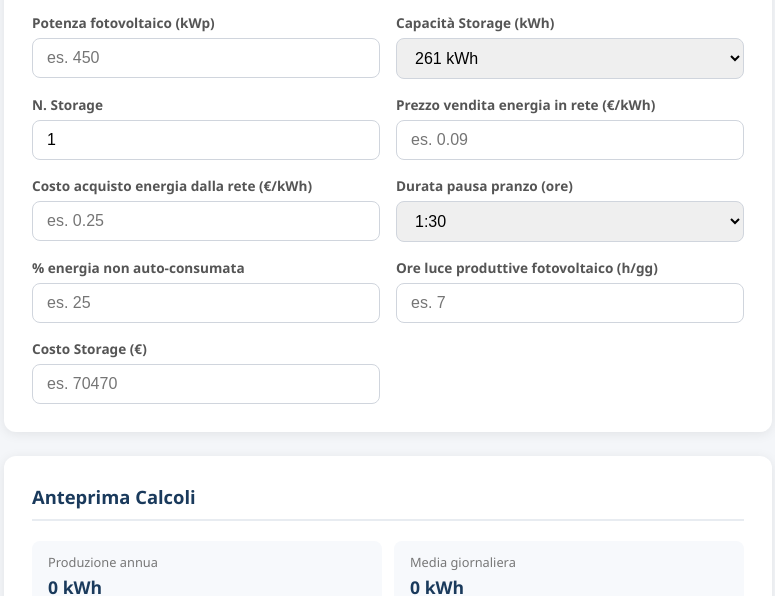
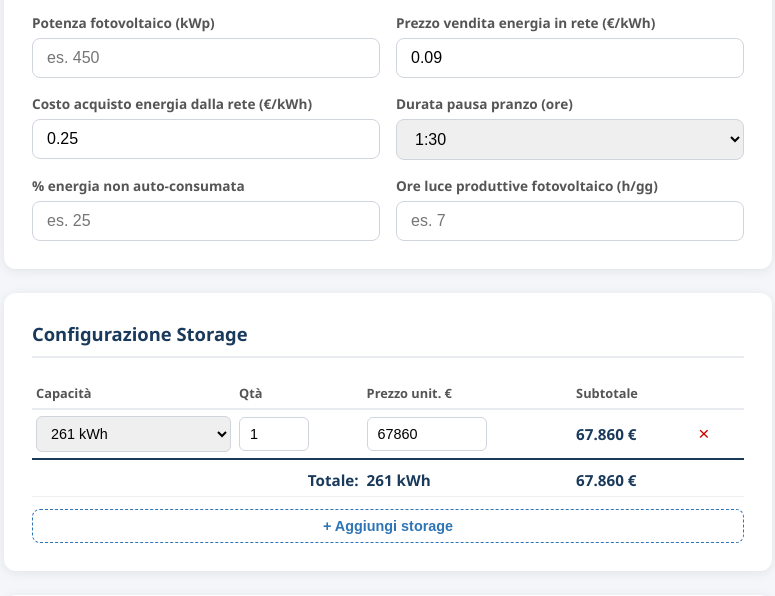
Before and after one commit to gioballagio-hub/generatore-valutazione-storage, a website: page index.html in a window 1280 px wide. Shown: the part 363-959 px from the top of the page, without its empty margins (252-1027 px from the left). Drawn offline with Linux system fonts and the light colour scheme.

Commit message:
Multi-storage: tabella dinamica con listino prezzi, combinazioni diverse, dashboard e documenti aggiornati

```diff
--- a/index.html
+++ b/index.html
@@ -25,6 +25,16 @@
     .calc-item .value { font-size: 1.1rem; font-weight: 700; color: #1a3a5c; }
     .calc-item.highlight { background: #e8f4e8; }
     .calc-item.highlight .value { color: #2d7a2d; }
+    .storage-table { width: 100%; border-collapse: collapse; margin-bottom: 12px; }
+    .storage-table th { text-align: left; font-size: 0.8rem; color: #555; padding: 6px 4px; border-bottom: 2px solid #e8ecf1; }
+    .storage-table td { padding: 6px 4px; border-bottom: 1px solid #f0f0f0; vertical-align: middle; }
+    .storage-table select, .storage-table input { padding: 8px 10px; border: 1.5px solid #d0d5dd; border-radius: 6px; font-size: 0.9rem; width: 100%; }
+    .storage-table .subtotale { font-weight: 600; color: #1a3a5c; font-size: 0.95rem; white-space: nowrap; }
+    .storage-table .btn-rm { background: none; border: none; color: #c00; font-size: 1.2rem; cursor: pointer; padding: 4px 8px; border-radius: 4px; }
+    .storage-table .btn-rm:hover { background: #fee; }
+    .storage-totale td { padding-top: 10px; border-top: 2px solid #1a3a5c; font-size: 0.95rem; color: #1a3a5c; }
+    .btn-add-storage { background: none; border: 1.5px dashed #2e75b6; color: #2e75b6; padding: 8px 16px; border-radius: 8px; font-size: 0.9rem; cursor: pointer; font-weight: 600; width: 100%; }
+    .btn-add-storage:hover { background: #f0f6ff; }
     .btn-row { display: flex; gap: 12px; }
     .btn { display: block; width: 100%; padding: 14px; background: #2e75b6; color: #fff; border: none; border-radius: 10px; font-size: 1.05rem; font-weight: 600; cursor: pointer; transition: background 0.2s; }
     .btn:hover { background: #1e5a96; }
@@ -74,30 +84,12 @@
           <input type="number" id="potenzaFTV" value="" step="1" min="1" placeholder="es. 450">
         </div>
         <div class="form-group">
-          <label for="capacitaStorage">Capacit&agrave; Storage (kWh)</label>
-          <select id="capacitaStorage">
-            <option value="10">10 kWh</option>
-            <option value="15">15 kWh</option>
-            <option value="20">20 kWh</option>
-            <option value="25">25 kWh</option>
-            <option value="30">30 kWh</option>
-            <option value="261" selected>261 kWh</option>
-            <option value="1075">1.075 kWh (~1 MWh)</option>
-            <option value="3350">3.350 kWh (~3,35 MWh)</option>
-            <option value="4180">4.180 kWh (~4,18 MWh)</option>
-          </select>
-        </div>
-        <div class="form-group">
-          <label for="nStorage">N. Storage</label>
-          <input type="number" id="nStorage" value="1" step="1" min="1" max="20">
-        </div>
-        <div class="form-group">
           <label for="prezzoVendita">Prezzo vendita energia in rete (&euro;/kWh)</label>
-          <input type="number" id="prezzoVendita" value="" step="0.01" min="0" placeholder="es. 0.09">
+          <input type="number" id="prezzoVendita" value="0.09" step="0.01" min="0">
         </div>
         <div class="form-group">
           <label for="costoAcquisto">Costo acquisto energia dalla rete (&euro;/kWh)</label>
-          <input type="number" id="costoAcquisto" value="" step="0.01" min="0" placeholder="es. 0.25">
+          <input type="number" id="costoAcquisto" value="0.25" step="0.01" min="0">
         </div>
         <div class="form-group">
           <label for="orePausa">Durata pausa pranzo (ore)</label>
@@ -124,11 +116,32 @@
           <label for="oreLuce">Ore luce produttive fotovoltaico (h/gg)</label>
           <input type="number" id="oreLuce" value="" step="0.5" min="1" max="14" placeholder="es. 7">
         </div>
-        <div class="form-group">
-          <label for="costoStorage">Costo Storage (&euro;)</label>
-          <input type="number" id="costoStorage" value="" step="1" min="0" placeholder="es. 70470">
-        </div>
       </div>
+    </div>
+
+    <div class="card">
+      <h2>Configurazione Storage</h2>
+      <table class="storage-table" id="storageTable">
+        <thead>
+          <tr>
+            <th>Capacit&agrave;</th>
+            <th>Qt&agrave;</th>
+            <th>Prezzo unit. &euro;</th>
+            <th>Subtotale</th>
+            <th></th>
+          </tr>
+        </thead>
+        <tbody id="storageBody"></tbody>
+        <tfoot>
+          <tr class="storage-totale">
+            <td colspan="2" style="text-align:right; font-weight:700;">Totale:</td>
+            <td id="storageTotCap" style="font-weight:700;">-</td>
+            <td id="storageTotCosto" style="font-weight:700;">-</td>
+            <td></td>
+          </tr>
+        </tfoot>
+      </table>
+      <button type="button" class="btn-add-storage" onclick="aggiungiRigaStorage()">+ Aggiungi storage</button>
     </div>
 
     <div class="card">
@@ -319,31 +332,111 @@ E.P.C. (Energy Performance Contract) — nessun investimento iniziale, remuneraz
   <script>
     const { Document, Packer, Paragraph, TextRun, AlignmentType, BorderStyle, LevelFormat, ImageRun, Table, TableRow, TableCell, WidthType, ShadingType, VerticalAlign, TabStopType, TabStopPosition, Header, PageBreak } = docx;
 
+    // Listino prezzi storage
+    var LISTINO = { 10: 3900, 15: 5850, 20: 7800, 25: 9750, 30: 11700, 261: 67860, 1075: 279500, 3350: 871000, 4180: 1086800 };
+    var CAPACITA_OPTIONS = [10, 15, 20, 25, 30, 261, 1075, 3350, 4180];
+
+    function creaSelectCapacita(selVal) {
+      var sel = '<select onchange="onStorageChange(this)">';
+      CAPACITA_OPTIONS.forEach(function(c) {
+        var label = c >= 1000 ? (c / 1000).toFixed(c % 1000 === 0 ? 0 : c === 1075 ? 3 : 2).replace('.', ',') + ' MWh' : c + ' kWh';
+        sel += '<option value="' + c + '"' + (c === selVal ? ' selected' : '') + '>' + label + '</option>';
+      });
+      sel += '</select>';
+      return sel;
+    }
+
+    function aggiungiRigaStorage(cap, qty, prezzo) {
+      var c = cap || 261;
+      var q = qty || 1;
+      var p = prezzo || LISTINO[c] || 0;
+      var tbody = document.getElementById('storageBody');
+      var tr = document.createElement('tr');
+      tr.innerHTML = '<td>' + creaSelectCapacita(c) + '</td>' +
+        '<td><input type="number" value="' + q + '" min="1" step="1" onchange="aggiornaStorage()" style="width:70px;"></td>' +
+        '<td><input type="number" value="' + p + '" min="0" step="1" onchange="aggiornaStorage()" style="width:120px;"></td>' +
+        '<td class="subtotale">-</td>' +
+        '<td><button type="button" class="btn-rm" onclick="rimuoviRigaStorage(this)" title="Rimuovi">&times;</button></td>';
+      tbody.appendChild(tr);
+      aggiornaStorage();
+    }
+
+    function rimuoviRigaStorage(btn) {
+      var tbody = document.getElementById('storageBody');
+      if (tbody.rows.length <= 1) return;
+      btn.closest('tr').remove();
+      aggiornaStorage();
+    }
+
+    function onStorageChange(sel) {
+      var cap = parseInt(sel.value);
+      var tr = sel.closest('tr');
+      var prezzoInput = tr.querySelectorAll('input')[1];
+      if (LISTINO[cap] !== undefined) prezzoInput.value = LISTINO[cap];
+      aggiornaStorage();
+    }
+
+    function getStorageRighe() {
+      var righe = [];
+      var rows = document.getElementById('storageBody').rows;
+      for (var i = 0; i < rows.length; i++) {
+        var sel = rows[i].querySelector('select');
+        var inputs = rows[i].querySelectorAll('input');
+        righe.push({
+          capacita: parseInt(sel.value) || 0,
+          quantita: parseInt(inputs[0].value) || 1,
+          prezzoUnitario: parseFloat(inputs[1].value) || 0,
+        });
+      }
+      return righe;
+    }
+
+    function aggiornaStorage() {
+      var righe = getStorageRighe();
+      var totCap = 0, totCosto = 0;
+      var rows = document.getElementById('storageBody').rows;
+      for (var i = 0; i < righe.length; i++) {
+        var sub = righe[i].capacita * righe[i].quantita;
+        var subCosto = righe[i].prezzoUnitario * righe[i].quantita;
+        totCap += sub;
+        totCosto += subCosto;
+        rows[i].querySelector('.subtotale').textContent = fmtNum(subCosto) + ' \u20AC';
+      }
+      document.getElementById('storageTotCap').textContent = fmtNum(totCap) + ' kWh';
+      document.getElementById('storageTotCosto').textContent = fmtNum(totCosto) + ' \u20AC';
+      aggiornaPreview();
+    }
+
     function getInputs() {
+      var righe = getStorageRighe();
+      var capacitaTotale = 0, costoStorageTotale = 0;
+      righe.forEach(function(r) {
+        capacitaTotale += r.capacita * r.quantita;
+        costoStorageTotale += r.prezzoUnitario * r.quantita;
+      });
       return {
         nomeAzienda: document.getElementById('nomeAzienda').value.trim(),
         kWp: parseFloat(document.getElementById('potenzaFTV').value) || 0,
         prezzoVendita: parseFloat(document.getElementById('prezzoVendita').value) || 0,
         costoAcquisto: parseFloat(document.getElementById('costoAcquisto').value) || 0,
         orePausa: parseFloat(document.getElementById('orePausa').value) || 0,
-        capacitaStorage: parseFloat(document.getElementById('capacitaStorage').value) || 0,
-        nStorage: parseInt(document.getElementById('nStorage').value) || 1,
         pctNonConsumata: parseFloat(document.getElementById('pctNonConsumata').value) || 25,
         oreLuce: parseFloat(document.getElementById('oreLuce').value) || 7,
-        costoStorage: parseFloat(document.getElementById('costoStorage').value) || 0,
+        storageRighe: righe,
+        capacitaTotale: capacitaTotale,
+        costoStorageTotale: costoStorageTotale,
       };
     }
 
     function calcola(inp) {
       const produzioneAnnua = inp.kWp * 1200;
       const mediaGiornaliera = Math.round(produzioneAnnua / 365);
-      const kWhPerOra = Math.round(mediaGiornaliera / inp.oreLuce);
+      const kWhPerOra = Math.round(mediaGiornaliera / (inp.oreLuce || 7));
       const pctNC = (inp.pctNonConsumata || 25) / 100;
       const energiaImmessa = Math.round(produzioneAnnua * pctNC);
       const delta = inp.costoAcquisto - inp.prezzoVendita;
-      const n = inp.nStorage || 1;
-      const capacitaTotale = inp.capacitaStorage * n;
-      const costoStorageTotale = inp.costoStorage * n;
+      const capacitaTotale = inp.capacitaTotale || 0;
+      const costoStorageTotale = inp.costoStorageTotale || 0;
       const kWhCalcolati = Math.round(kWhPerOra * inp.orePausa);
       const superaCap = kWhCalcolati > capacitaTotale;
       const kWhAccPomeriggio = superaCap ? capacitaTotale : kWhCalcolati;
@@ -352,7 +445,7 @@ E.P.C. (Energy Performance Contract) — nessun investimento iniziale, remuneraz
       const risparmioTotale = risparmioA + risparmioB;
       const costoEffettivo = Math.floor(costoStorageTotale * (1 - 0.672));
       const payback = risparmioTotale > 0 ? (costoEffettivo / risparmioTotale) : 0;
-      return { produzioneAnnua, mediaGiornaliera, kWhPerOra, energiaImmessa, delta, kWhCalcolati, kWhAccPomeriggio, superaCap, risparmioA, risparmioB, risparmioTotale, costoEffettivo, payback, capacitaTotale, costoStorageTotale, nStorage: n };
+      return { produzioneAnnua, mediaGiornaliera, kWhPerOra, energiaImmessa, delta, kWhCalcolati, kWhAccPomeriggio, superaCap, risparmioA, risparmioB, risparmioTotale, costoEffettivo, payback, capacitaTotale, costoStorageTotale, storageRighe: inp.storageRighe };
     }
 
     function fmtNum(n) { return n.toLocaleString('it-IT'); }
@@ -470,13 +563,34 @@ E.P.C. (Energy Performance Contract) — nessun investimento iniziale, remuneraz
     fetch('logo-expofin.png').then(function(r) { return r.arrayBuffer(); }).then(function(buf) { expofinLogoData = new Uint8Array(buf); });
 
     function init() {
-      document.querySelectorAll('input, select').forEach(el => el.addEventListener('input', aggiornaPreview));
-      aggiornaPreview();
+      document.querySelectorAll('#nomeAzienda, #potenzaFTV, #prezzoVendita, #costoAcquisto, #orePausa, #pctNonConsumata, #oreLuce').forEach(function(el) { el.addEventListener('input', aggiornaPreview); });
+      aggiungiRigaStorage(); // prima riga vuota
     }
     if (document.readyState === 'loading') {
       document.addEventListener('DOMContentLoaded', init);
     } else {
       init();
+    }
+
+    function buildStorageDescrizione(righe, capTotale) {
+      if (!righe || righe.length === 0) return 'uno Storage allo Stato Solido';
+      var nTotale = righe.reduce(function(s, r) { return s + r.quantita; }, 0);
+      if (righe.length === 1) {
+        var r = righe[0];
+        if (r.quantita === 1) return 'uno Storage allo Stato Solido da ' + fmtNum(r.capacita) + ' kWh';
+        return r.quantita + ' Storage allo Stato Solido da ' + fmtNum(r.capacita) + ' kWh ciascuno, per una capacit\u00e0 complessiva di ' + fmtNum(capTotale) + ' kWh';
+      }
+      // Multi-riga
+      var parti = righe.map(function(r) {
+        if (r.quantita === 1) return '1 Storage da ' + fmtNum(r.capacita) + ' kWh';
+        return r.quantita + ' Storage da ' + fmtNum(r.capacita) + ' kWh';
+      });
+      return parti.join(' + ') + ', per una capacit\u00e0 complessiva di ' + fmtNum(capTotale) + ' kWh (allo Stato Solido)';
+    }
+
+    function buildStorageDimensionato(righe) {
+      var nTotale = righe ? righe.reduce(function(s, r) { return s + r.quantita; }, 0) : 1;
+      return nTotale > 1 ? 'dimensionati' : 'dimensionato';
     }
 
     function nomeBreve(nome) {
@@ -590,11 +704,11 @@ E.P.C. (Energy Performance Contract) — nessun investimento iniziale, remuneraz
       p.set('pv', inp.prezzoVendita);
       p.set('ca', inp.costoAcquisto);
       p.set('op', inp.orePausa);
-      p.set('cs', inp.capacitaStorage);
-      p.set('ns', inp.nStorage);
-      p.set('costo', inp.costoStorage);
       p.set('ol', inp.oreLuce);
       p.set('pnc', inp.pctNonConsumata);
+      // Storage righe: capacita:quantita:prezzo,capacita:quantita:prezzo,...
+      var stor = inp.storageRighe.map(function(r) { return r.capacita + ':' + r.quantita + ':' + r.prezzoUnitario; }).join(',');
+      p.set('stor', stor);
       return base + '?' + p.toString();
     }
 
@@ -631,12 +745,9 @@ E.P.C. (Energy Performance Contract) — nessun investimento iniziale, remuneraz
         costoAcquisto: inp.costoAcquisto.toFixed(2).replace('.', ','),
         delta: c.delta.toFixed(2).replace('.', ','),
         capacitaStorage: fmtNum(c.capacitaTotale),
-        capacitaUnitaria: fmtNum(inp.capacitaStorage),
-        nStorage: c.nStorage,
-        storageDescrizione: c.nStorage > 1 ? c.nStorage + ' Storage allo Stato Solido da ' + fmtNum(inp.capacitaStorage) + ' kWh ciascuno, per una capacit\u00e0 complessiva di ' + fmtNum(c.capacitaTotale) + ' kWh' : 'uno Storage allo Stato Solido da ' + fmtNum(c.capacitaTotale) + ' kWh',
-        storageDimensionato: c.nStorage > 1 ? 'dimensionati' : 'dimensionato',
+        storageDescrizione: buildStorageDescrizione(c.storageRighe, c.capacitaTotale),
+        storageDimensionato: buildStorageDimensionato(c.storageRighe),
         costoStorage: fmtNum(c.costoStorageTotale),
-        costoStorageUnitario: fmtNum(inp.costoStorage),
         costoEffettivo: fmtNum(c.costoEffettivo),
         kWhPerOra: fmtNum(c.kWhPerOra),
         kWhCalcolati: fmtNum(c.kWhCalcolati),
@@ -819,10 +930,8 @@ E.P.C. (Energy Performance Contract) — nessun investimento iniziale, remuneraz
         costoAcquisto: inp.costoAcquisto.toFixed(2).replace('.', ','),
         delta: c.delta.toFixed(2).replace('.', ','),
         capacitaStorage: fmtNum(c.capacitaTotale),
-        capacitaUnitaria: fmtNum(inp.capacitaStorage),
-        nStorage: c.nStorage,
-        storageDescrizione: c.nStorage > 1 ? c.nStorage + ' Storage allo Stato Solido da ' + fmtNum(inp.capacitaStorage) + ' kWh ciascuno, per una capacit\u00e0 complessiva di ' + fmtNum(c.capacitaTotale) + ' kWh' : 'uno Storage allo Stato Solido da ' + fmtNum(c.capacitaTotale) + ' kWh',
-        storageDimensionato: c.nStorage > 1 ? 'dimensionati' : 'dimensionato',
+        storageDescrizione: buildStorageDescrizione(c.storageRighe, c.capacitaTotale),
+        storageDimensionato: buildStorageDimensionato(c.storageRighe),
         costoStorage: fmtNum(c.costoStorageTotale),
         costoStorageUnitario: fmtNum(inp.costoStorage), costoEffettivo: fmtNum(c.costoEffettivo),
         kWhPerOra: fmtNum(c.kWhPerOra), kWhCalcolati: fmtNum(c.kWhCalcolati),
@@ -907,8 +1016,7 @@ E.P.C. (Energy Performance Contract) — nessun investimento iniziale, remuneraz
           kvRow('Cliente', inp.nomeAzienda),
           kvRow('Data', oggi()),
           kvRow('Impianto fotovoltaico esistente', fmtNum(inp.kWp) + ' kWp'),
-          kvRow('N. Storage', c.nStorage.toString()),
-          kvRow('Capacit\u00e0 storage proposta', c.nStorage > 1 ? c.nStorage + ' x ' + fmtNum(inp.capacitaStorage) + ' kWh = ' + fmtNum(c.capacitaTotale) + ' kWh' : fmtNum(c.capacitaTotale) + ' kWh'),
+          kvRow('Storage proposto', vars.storageDescrizione),
         ],
       }));
       ch.push(emptyLine());
```
Also changed, not shown: dashboard.html (+18 -9 lines).
